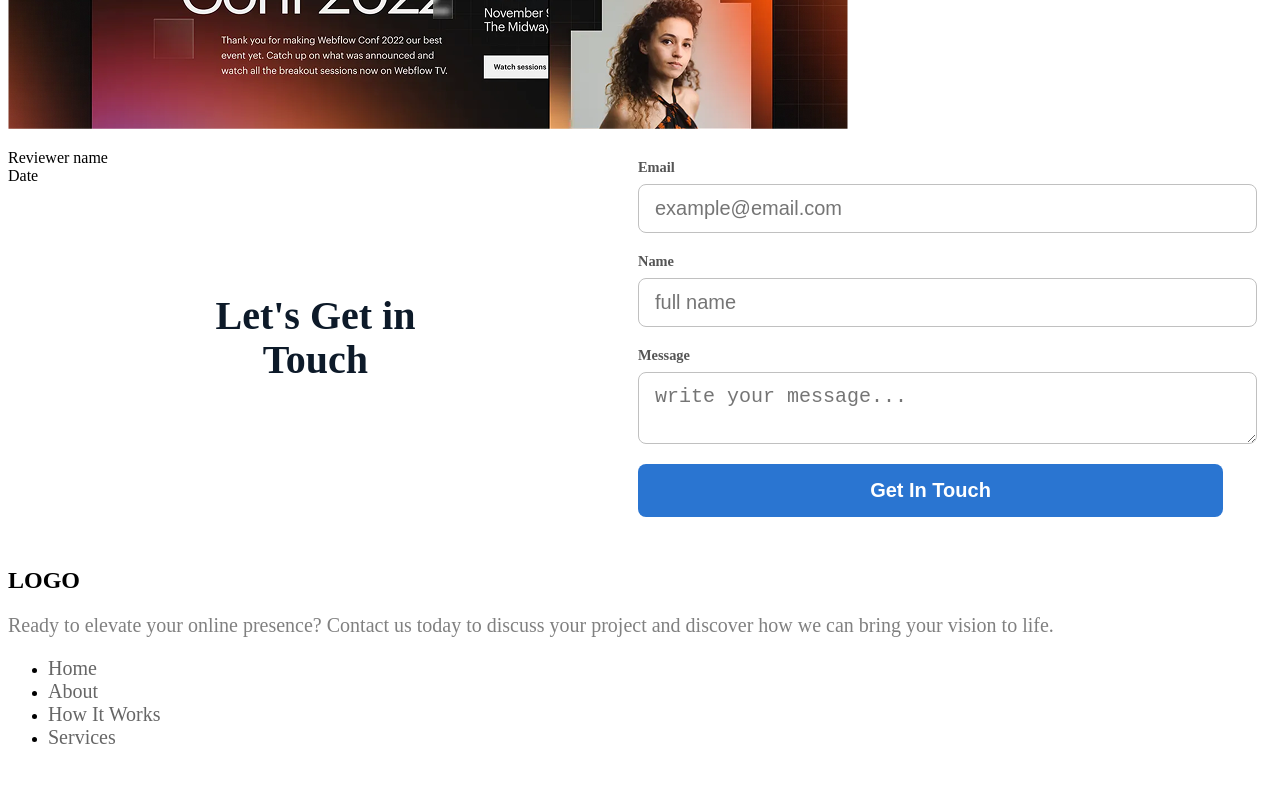
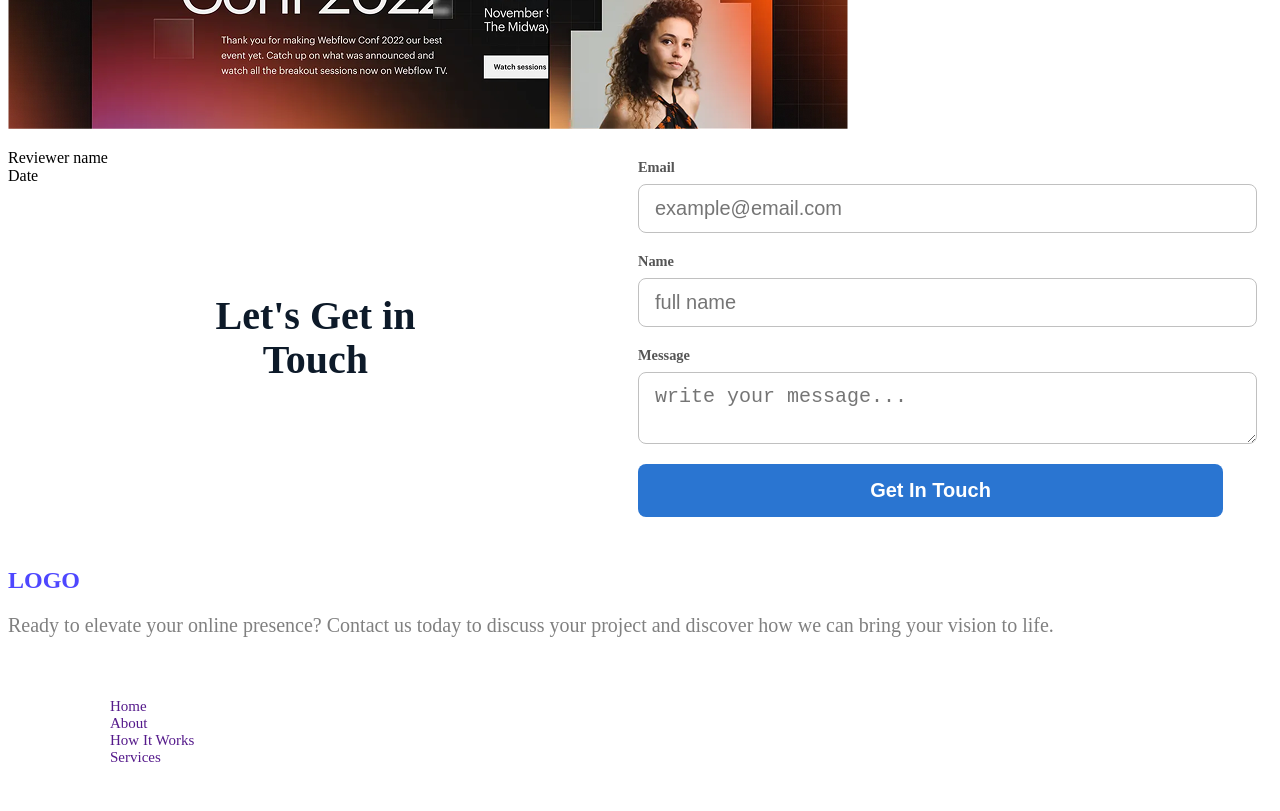
Before and after one commit to fariha-rahman721/Project-harbour-website, a plain HTML site: page index.html in a window 1280 px wide. Shown: the part 3173-3984 px from the top of the page. Before the commit the page ends 3938 px from the top, so only its background shows below. Drawn offline with Linux system fonts and the light colour scheme.

Commit message:
unordered list

```diff
--- a/designs/project.css
+++ b/designs/project.css
@@ -260,11 +260,26 @@ margin-top: 20px;
 .contact-text h2 {
     font-size: 2.5rem;
      text-align: center;
+
   }
-
-.logo-section .nav-links a {
+  .logo-style{
+color: #4E47FF;
+  }
+.logo-section .nav-links a{
      font-size: 20px;
     font-weight: 500;
      color: #666;
   text-decoration: none;
   }
+nav ul li{
+    display: flex;
+font-weight: 500;
+ color: #666;
+ list-style: none;
+}
+nav li a{
+    display: flex;
+    text-decoration: none;
+    font-size: 15px;
+    margin-right: 40px;
+}
--- a/index.html
+++ b/index.html
@@ -138,17 +138,20 @@
 
 </section>
 <section class="logo-section">
-        <h2>LOGO</h2>
+        <h2 class="logo-style">LOGO</h2>
         <p class="description">
             Ready to elevate your online presence? Contact us today to discuss
             your project and discover how we can bring your vision to life.
         </p>
-        <ul class="nav-links">
+
+        <nav>
+            <ul>
             <li><a href="">Home</a></li>
             <li><a href="">About</a></li>
             <li><a href="">How It Works</a></li>
             <li><a href="">Services</a></li>
         </ul>
+        </nav>
     </section>
 
 
```
